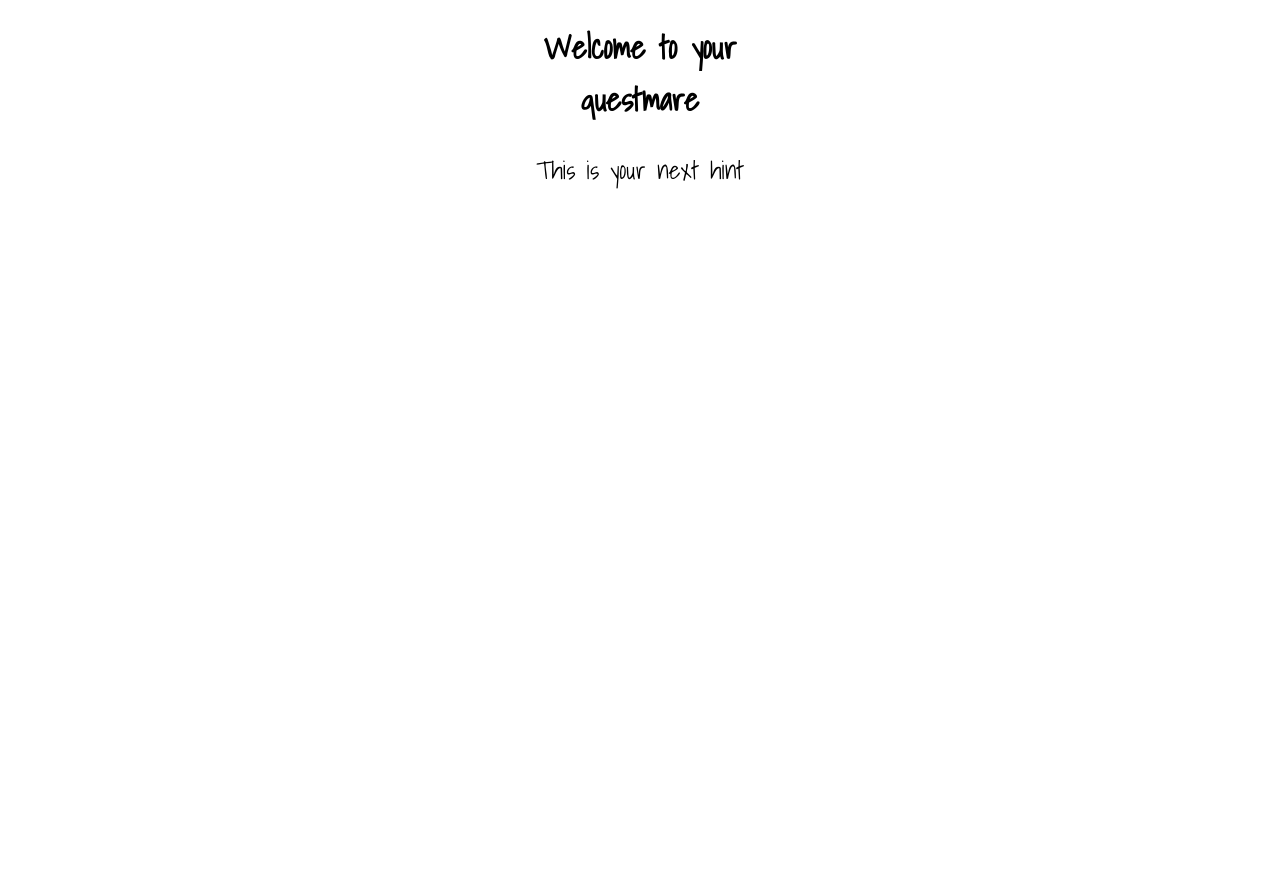
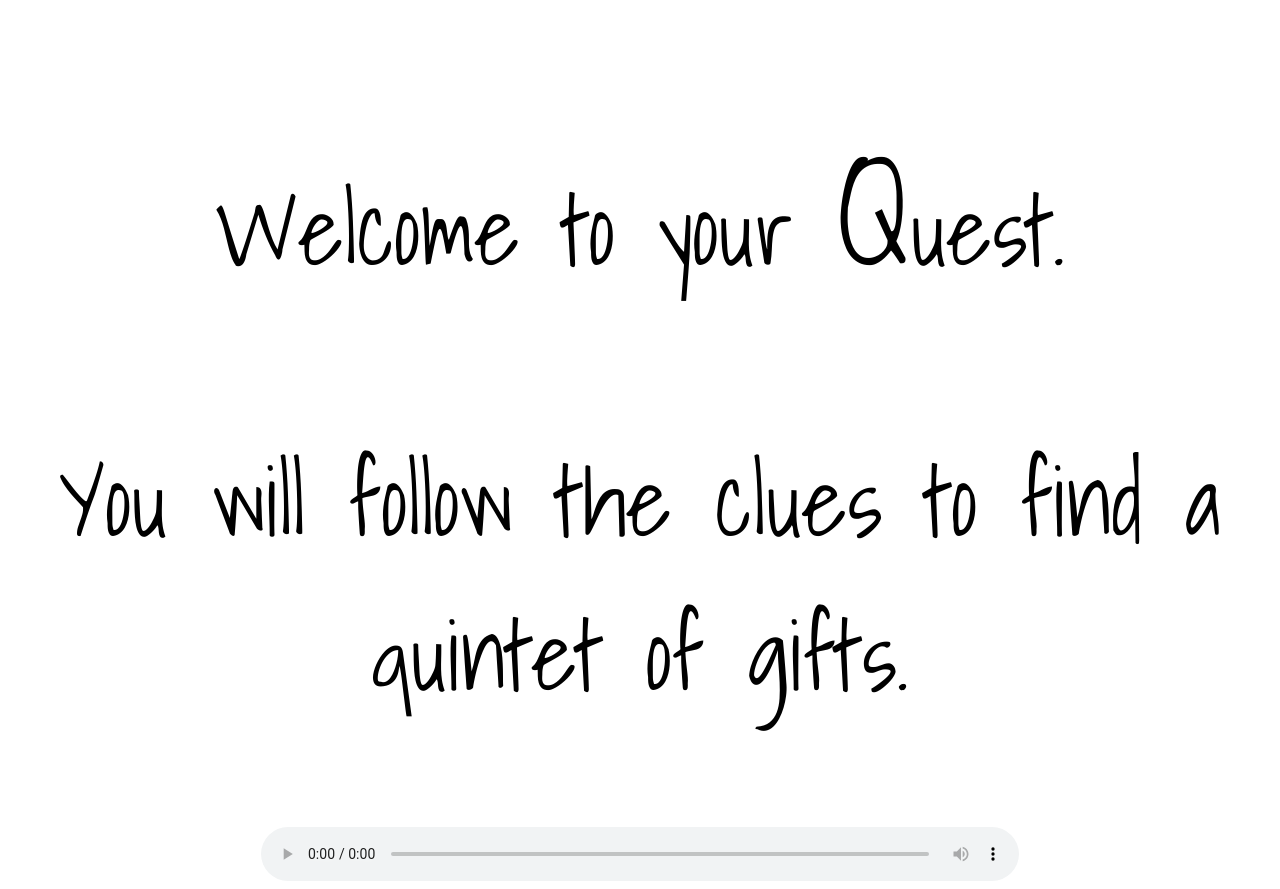
Before and after one commit to batshoes/quest, a plain HTML site: page index.html in a window 1280 px wide. Before the commit the page ends 800 px from the top, so only its background shows below. Drawn offline with Linux system fonts and the light colour scheme.

Commit message:
Push Audio Que

```diff
--- a/index.html
+++ b/index.html
@@ -3,6 +3,7 @@
 <head>
     <meta charset="UTF-8">
     <meta http-equiv="X-UA-Compatible" content="IE=edge">
+    <source src="/quack.mp3" type="audio/mpeg"
     <meta name="viewport" content="width=device-width, initial-scale=1.0">
     <link rel="preconnect" href="https://fonts.googleapis.com">
     <link rel="preconnect" href="https://fonts.gstatic.com" crossorigin>
@@ -11,11 +12,8 @@
     <title>Document</title>
 </head>
 <body>
-    <!-- <div>
-        <img class="image-center" src="qr_code_PNG6.png" alt="a hint for the qr code">
-    </div> -->
-    <h1 class="center image-center"> Welcome to your questmare </h1>
-
-    <p class="center image-center ">This is your next hint</p>
+    <p class="center">Welcome to your <span class="q">Q</span>uest. </p>
+    <p class="center">You will follow the clues to find a <span>q</span>uintet of gifts.</p>
+    <audio class="center image-center" src="quack.mp3" controls></audio>
 </body>
 </html>
--- a/main.css
+++ b/main.css
@@ -2,7 +2,7 @@
   display: block;
   margin-left: auto;
   margin-right: auto;
-  width: 20%;
+  width: 60%;
 }
 
 .center {
@@ -11,5 +11,9 @@
 }
 
 p {
-    font-size: 25px;
+    font-size: 6em;
 }
+
+.q {
+  font-size: 1.5em
+}
```
Also changed, not shown: frame.png (added), qr_code_PNG6.png (deleted), 2 other files.
